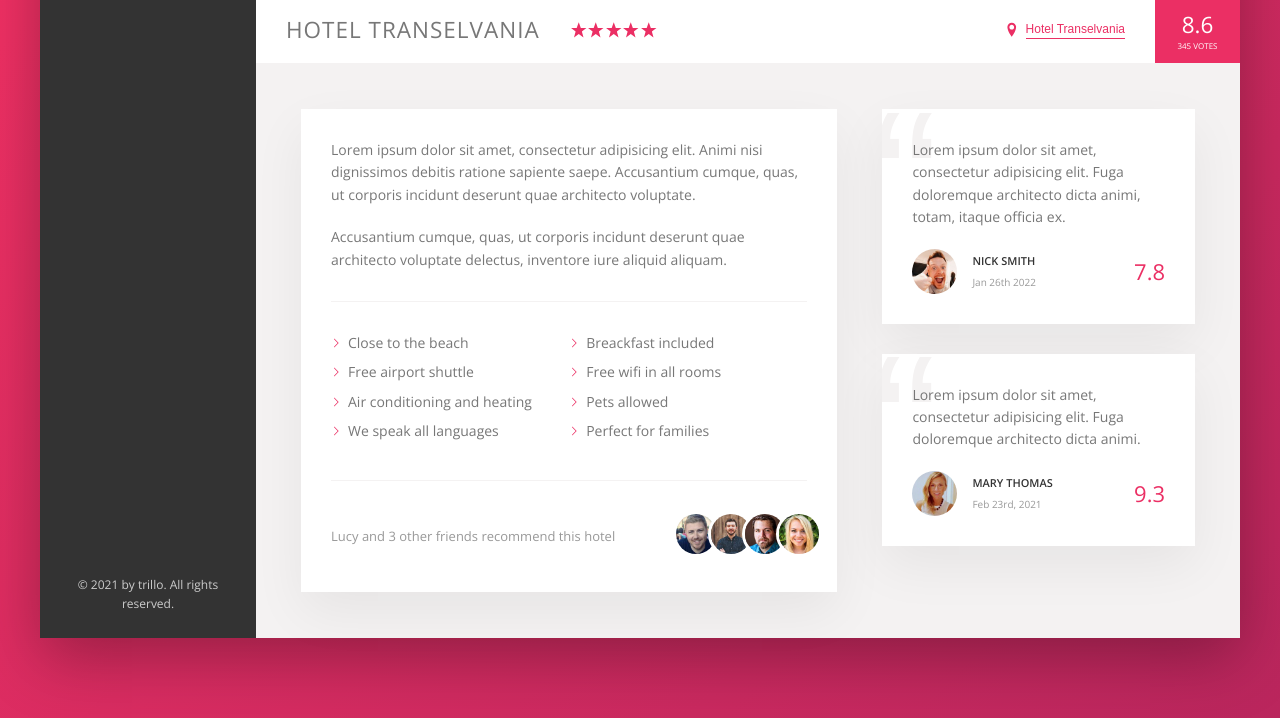
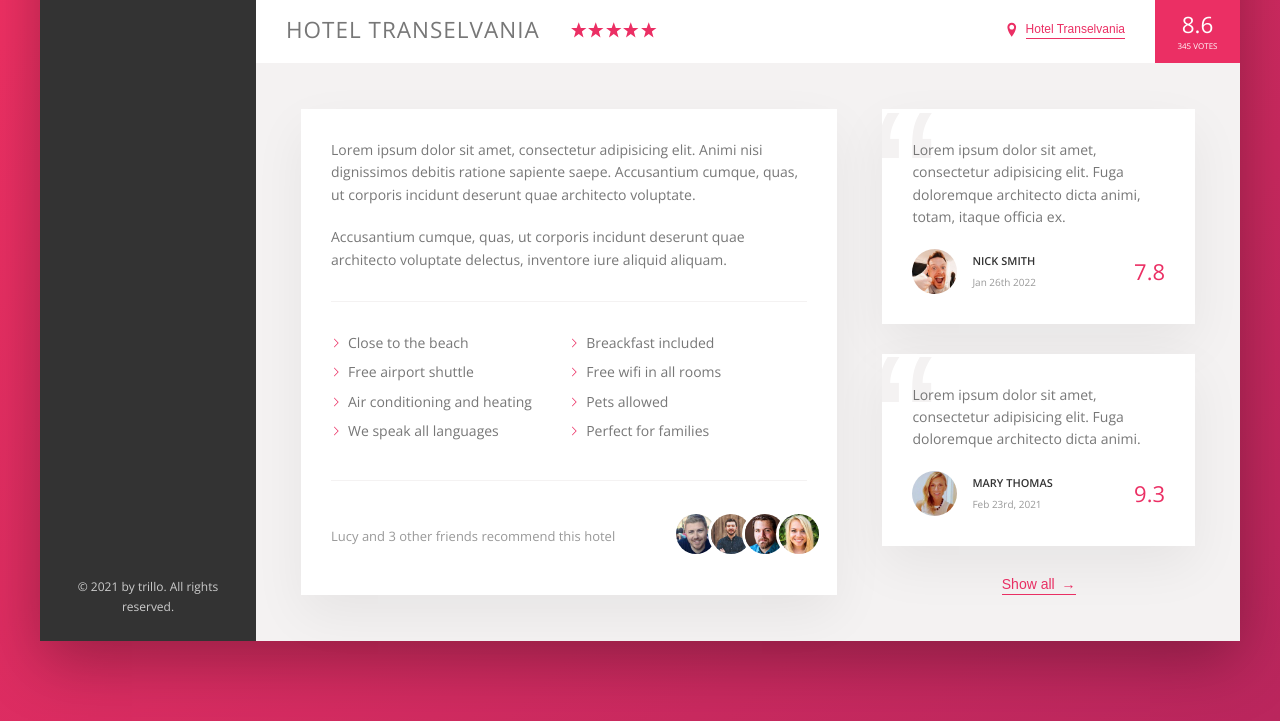
Before and after one commit to abdallah-alaff96/Trillo, a website: page index.html in a window 1280 px wide. Shown: the part 538-1259 px from the top of the page. Drawn offline with nearby package versions, Linux system fonts and the light colour scheme.

Commit message:
Building the user review section part 2 - finished

```diff
--- a/index.html
+++ b/index.html
@@ -224,6 +224,7 @@
                   <div class="review__rating">9.3</div>
                 </figcaption>
               </figure>
+              <button class="btn-inline">Show all <span>&rarr;</span></button>
             </figure>
           </div>
         </main>
--- a/sass/_components.scss
+++ b/sass/_components.scss
@@ -275,10 +275,19 @@
   display: inline-block;
   background-color: transparent;
   cursor: pointer;
-  transition: all 0.2s;
+
+  & span {
+    margin-left: 3px;
+    transition: all 0.2s;
+  }
 
   &:hover {
     color: var(--color-grey-dark-1);
+
+    span {
+      transition: margin-left 0.2s;
+      margin-left: 8px;
+    }
   }
 
   &:focus {
@@ -425,7 +434,7 @@
 }
 
 .review::before {
-  content: "\201C";
+  content: "\201C"; // from "html entities css tricks"
   position: absolute;
   top: -2.75rem;
   left: -1rem;
--- a/sass/_layouts.scss
+++ b/sass/_layouts.scss
@@ -54,4 +54,7 @@
 
 .user-review {
   flex: 1;
+  display: flex;
+  flex-direction: column;
+  align-items: center;
 }
```
Also changed, not shown: css/style.css.
